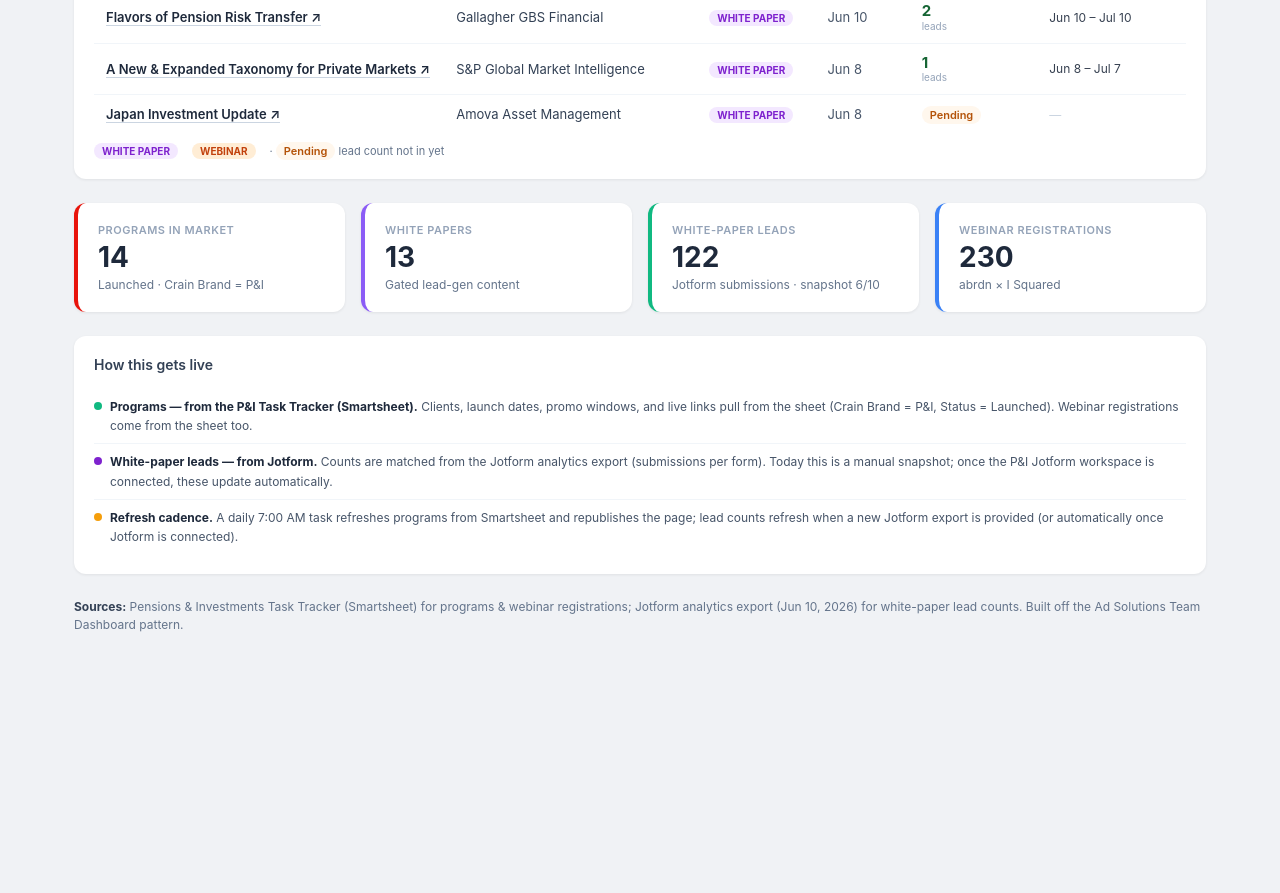
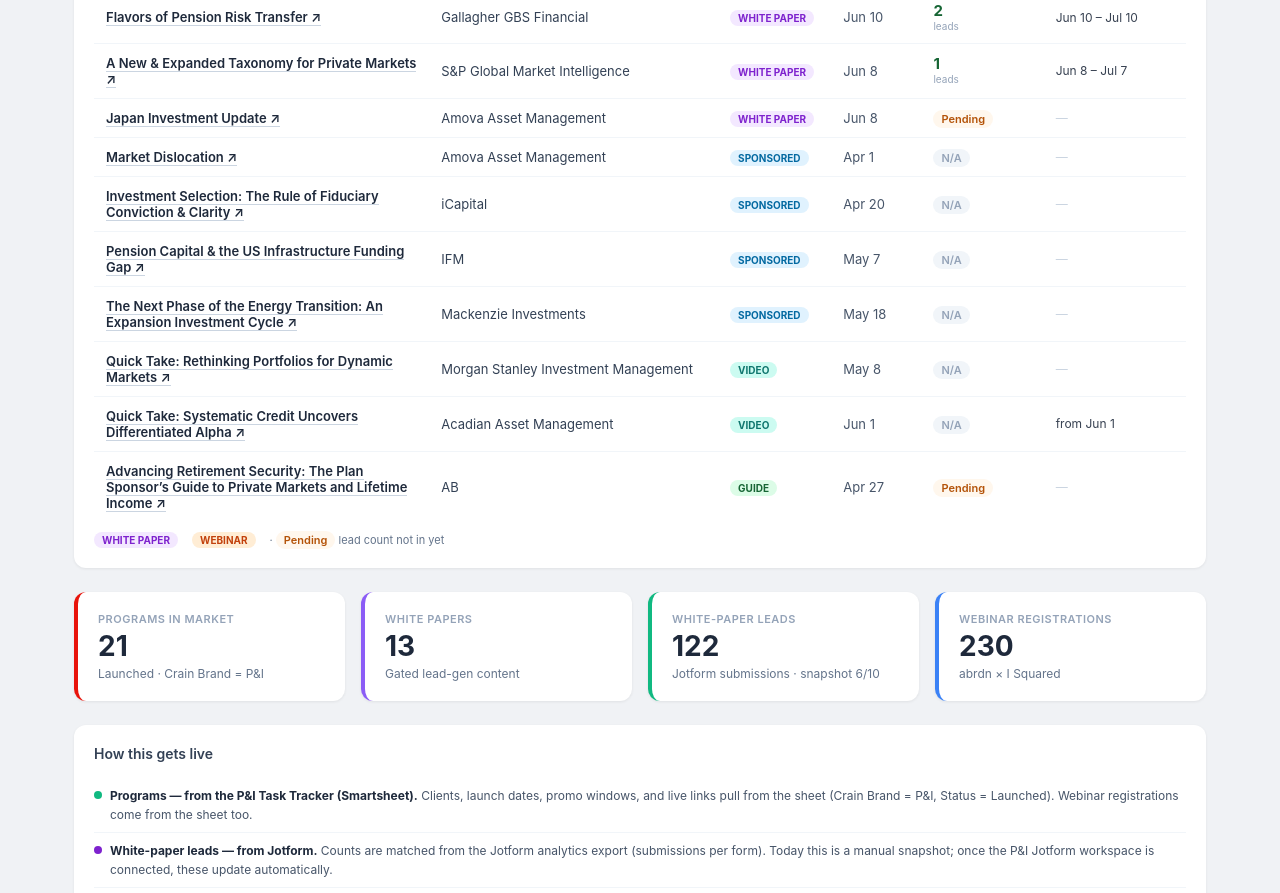
Before and after one commit to gracegarrett123/pi-lead-dashboard, a plain HTML site: page index.html in a window 1280 px wide. Shown: the part 829-1722 px from the top of the page. Before the commit the page ends 1487 px from the top, so only its background shows below. Drawn offline with Linux system fonts and the light colour scheme.

Commit message:
Daily refresh: P&I lead gen 2026-06-11

```diff
--- a/index.html
+++ b/index.html
@@ -138,20 +138,27 @@
 // leads/views: white papers from Jotform export (submissions/views per form); webinar regs from Smartsheet.
 // leads = number, or null. null + gated (White Paper/Guide) => "Pending"; null + ungated (Sponsored/Video) => "N/A".
 let programs = [
-  { program: "Extension Strategies: Managing Complex Risk to Uncover Greater Reward", client: "Lazard Asset Management", type: "White Paper", launch: "2026-06-10", leads: 4, promoStart: "2026-06-10", promoEnd: "2026-08-10", url: "https://www.pionline.com/white-papers/pi-extension-strategies-managing-complex-risk-to-uncover-greater-reward/" },
-  { program: "Flavors of Pension Risk Transfer", client: "Gallagher GBS Financial", type: "White Paper", launch: "2026-06-10", leads: 2, promoStart: "2026-06-10", promoEnd: "2026-07-10", url: "https://www.pionline.com/white-papers/pi-flavors-of-pensions-risk-transfer/" },
-  { program: "Thought Leadership White Paper", client: "Allianz Life Insurance", type: "White Paper", launch: "2026-06-08", leads: 4, promoStart: "", promoEnd: "", url: "" },
-  { program: "Japan Investment Update", client: "Amova Asset Management", type: "White Paper", launch: "2026-06-08", leads: null, promoStart: "", promoEnd: "", url: "https://www.pionline.com/white-papers/pi-amova-japan-investment-update" },
-  { program: "A New & Expanded Taxonomy for Private Markets", client: "S&P Global Market Intelligence", type: "White Paper", launch: "2026-06-08", leads: 1, promoStart: "2026-06-08", promoEnd: "2026-07-07", url: "https://www.pionline.com/white-papers/pi-new-and-expanded-taxonomy-for-private-markets/" },
-  { program: "Thought Leadership White Paper", client: "Fidelity Info Services (FIS)", type: "White Paper", launch: "2026-06-04", leads: 10, promoStart: "", promoEnd: "", url: "" },
-  { program: "Private Credit & AI", client: "HarbourVest", type: "White Paper", launch: "2026-04-01", leads: 21, promoStart: "", promoEnd: "", url: "https://www.pionline.com/white-papers/pi-harbourvest-private-credit-ai/" },
-  { program: "Quality & Momentum", client: "Federated Hermes", type: "White Paper", launch: "2026-05-14", leads: 7, promoStart: "2026-05-01", promoEnd: "2026-06-30", url: "https://pionline.com/white-papers/pi-federated-hermes-quality-momentum/" },
-  { program: "Emerging Markets 2026", client: "Robeco", type: "White Paper", launch: "2026-05-04", leads: 4, promoStart: "", promoEnd: "", url: "https://pionline.com/white-papers/pi-robeco-emerging-markets-2026/" },
-  { program: "Multifamily Commercial Real Estate", client: "Legal & General Investment Mgmt", type: "White Paper", launch: "2026-06-01", leads: 12, promoStart: "2026-05-01", promoEnd: "2026-05-31", url: "https://pionline.com/white-papers/pi-lg-multifamily-commercial-real-estate" },
-  { program: "Understanding the True Drivers of Private-Market Portfolio Returns", client: "HarbourVest", type: "White Paper", launch: "2026-06-04", leads: 25, promoStart: "", promoEnd: "", url: "https://www.pionline.com/white-papers/pi-uderstanding-true-drivers-of-private-market-portfolio-returns/" },
-  { program: "Climate Risk Research for Institutional Investors", client: "EDHEC Climate Institute", type: "White Paper", launch: "2026-03-16", leads: 11, promoStart: "", promoEnd: "", url: "https://www.pionline.com/white-papers/pi-climate-risk-research-for-institutional-investors/" },
-  { program: "Climate Commitments to Portfolio Reality", client: "Scientific Portfolio (EDHEC)", type: "White Paper", launch: "2026-05-11", leads: 21, promoStart: "", promoEnd: "", url: "https://www.pionline.com/white-papers/pi-climate-commitments-to-portfolio-reality-new-evidence-and-methods-for-investors/" },
-  { program: "A Granular View on Global Infrastructure (Webinar)", client: "abrdn & I Squared Capital", type: "Webinar", launch: "2026-05-13", leads: 230, promoStart: "", promoEnd: "", url: "https://www.pionline.com/partner-content/pi-granular-view-global-infrastructure/" },
+  { program: "Extension Strategies: Managing Complex Risk to Uncover Greater Reward", client: "Lazard Asset Management", type: "White Paper", launch: "2026-06-10", leads: 4, views: null, promoStart: "2026-06-10", promoEnd: "2026-08-10", url: "https://www.pionline.com/white-papers/pi-extension-strategies-managing-complex-risk-to-uncover-greater-reward/" },
+  { program: "Flavors of Pension Risk Transfer", client: "Gallagher GBS Financial", type: "White Paper", launch: "2026-06-10", leads: 2, views: null, promoStart: "2026-06-10", promoEnd: "2026-07-10", url: "https://www.pionline.com/white-papers/pi-flavors-of-pensions-risk-transfer/" },
+  { program: "Thought Leadership White Paper", client: "Allianz Life Insurance", type: "White Paper", launch: "2026-06-08", leads: 4, views: null, promoStart: "", promoEnd: "", url: "" },
+  { program: "Japan Investment Update", client: "Amova Asset Management", type: "White Paper", launch: "2026-06-08", leads: null, views: null, promoStart: "", promoEnd: "", url: "https://www.pionline.com/white-papers/pi-amova-japan-investment-update" },
+  { program: "A New & Expanded Taxonomy for Private Markets", client: "S&P Global Market Intelligence", type: "White Paper", launch: "2026-06-08", leads: 1, views: null, promoStart: "2026-06-08", promoEnd: "2026-07-07", url: "https://www.pionline.com/white-papers/pi-new-and-expanded-taxonomy-for-private-markets/" },
+  { program: "Thought Leadership White Paper", client: "Fidelity Info Services (FIS)", type: "White Paper", launch: "2026-06-04", leads: 10, views: null, promoStart: "", promoEnd: "", url: "" },
+  { program: "Private Credit & AI", client: "HarbourVest", type: "White Paper", launch: "2026-04-01", leads: 21, views: null, promoStart: "", promoEnd: "", url: "https://www.pionline.com/white-papers/pi-harbourvest-private-credit-ai/" },
+  { program: "Quality & Momentum", client: "Federated Hermes", type: "White Paper", launch: "2026-05-14", leads: 7, views: null, promoStart: "2026-05-01", promoEnd: "2026-06-30", url: "https://pionline.com/white-papers/pi-federated-hermes-quality-momentum/" },
+  { program: "Emerging Markets 2026", client: "Robeco", type: "White Paper", launch: "2026-05-04", leads: 4, views: null, promoStart: "", promoEnd: "", url: "https://pionline.com/white-papers/pi-robeco-emerging-markets-2026/" },
+  { program: "Multifamily Commercial Real Estate", client: "Legal & General Investment Mgmt", type: "White Paper", launch: "2026-06-01", leads: 12, views: null, promoStart: "2026-05-01", promoEnd: "2026-05-31", url: "https://pionline.com/white-papers/pi-lg-multifamily-commercial-real-estate" },
+  { program: "Understanding the True Drivers of Private-Market Portfolio Returns", client: "HarbourVest", type: "White Paper", launch: "2026-06-04", leads: 25, views: null, promoStart: "", promoEnd: "", url: "https://www.pionline.com/white-papers/pi-uderstanding-true-drivers-of-private-market-portfolio-returns/" },
+  { program: "Climate Risk Research for Institutional Investors", client: "EDHEC Climate Institute", type: "White Paper", launch: "2026-03-16", leads: 11, views: null, promoStart: "", promoEnd: "", url: "https://www.pionline.com/white-papers/pi-climate-risk-research-for-institutional-investors/" },
+  { program: "Climate Commitments to Portfolio Reality", client: "Scientific Portfolio (EDHEC)", type: "White Paper", launch: "2026-05-11", leads: 21, views: null, promoStart: "", promoEnd: "", url: "https://www.pionline.com/white-papers/pi-climate-commitments-to-portfolio-reality-new-evidence-and-methods-for-investors/" },
+  { program: "A Granular View on Global Infrastructure", client: "abrdn & I Squared Capital", type: "Webinar", launch: "2026-05-13", leads: 230, views: null, promoStart: "", promoEnd: "", url: "https://www.pionline.com/partner-content/pi-granular-view-global-infrastructure/" },
+  { program: "Market Dislocation", client: "Amova Asset Management", type: "Sponsored Content", launch: "2026-04-01", leads: null, views: null, promoStart: "", promoEnd: "", url: "https://www.pionline.com/partner-content/pi-amova-market-dislocation/" },
+  { program: "Investment Selection: The Rule of Fiduciary Conviction & Clarity", client: "iCapital", type: "Sponsored Content", launch: "2026-04-20", leads: null, views: null, promoStart: "", promoEnd: "", url: "https://www.pionline.com/partner-content/pi-investment-selection-rule-fiduciary-conviction-clarity/" },
+  { program: "Pension Capital & the US Infrastructure Funding Gap", client: "IFM", type: "Sponsored Content", launch: "2026-05-07", leads: null, views: null, promoStart: "", promoEnd: "", url: "https://www.pionline.com/sponsored-content/pi-pension-capital-us-infrastructure-funding-gap/" },
+  { program: "The Next Phase of the Energy Transition: An Expansion Investment Cycle", client: "Mackenzie Investments", type: "Sponsored Content", launch: "2026-05-18", leads: null, views: null, promoStart: "", promoEnd: "", url: "https://www.pionline.com/sponsored-content/pi-next-phase-energy-transition-expansion-investment-cycle" },
+  { program: "Quick Take: Rethinking Portfolios for Dynamic Markets", client: "Morgan Stanley Investment Management", type: "Video", launch: "2026-05-08", leads: null, views: null, promoStart: "", promoEnd: "", url: "https://www.pionline.com/partner-content/pi-quick-take-rethinking-portfolios-dynamic-markets/" },
+  { program: "Quick Take: Systematic Credit Uncovers Differentiated Alpha", client: "Acadian Asset Management", type: "Video", launch: "2026-06-01", leads: null, views: null, promoStart: "2026-06-01", promoEnd: "", url: "https://www.pionline.com/partner-content/pi-quick-take-systematic-credit-uncovers-differentiated-alpha/" },
+  { program: "Advancing Retirement Security: The Plan Sponsor’s Guide to Private Markets and Lifetime Income", client: "AB", type: "Guide", launch: "2026-04-27", leads: null, views: null, promoStart: "", promoEnd: "", url: "https://www.pionline.com/partner-content/advancing-retirement-security-plan-sponsors-guide-private-markets-lifetime-income/" },
 ];
 
 const typeMeta = {
```
